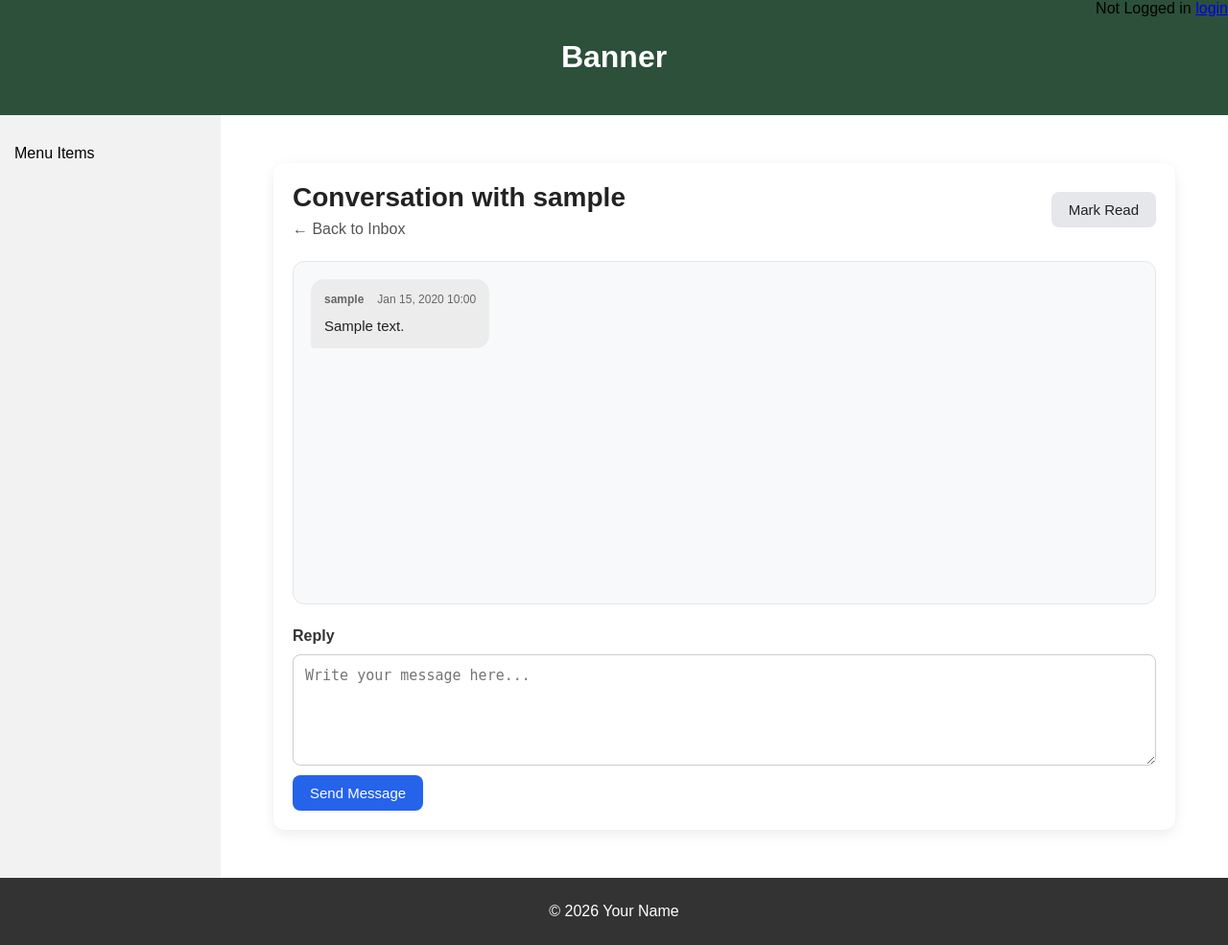
After one commit to ThanhHoang15/BookExPython, a Django app: template bookEx/templates/bookMng/thread.html in a window 1280 px wide. The commit adds this page. Shown: the whole page at 96% size. Run offline with Django 3.2, Linux system fonts and the light colour scheme; the template is opened without the code that fills it: most values are stand-ins (such as "Sample title", 1, 10 or a date in 2020).

Commit message:
message box

```diff
--- /dev/null
+++ b/bookEx/static/message_box.css
@@ -0,0 +1,212 @@
+.message-box-container {
+    max-width: 900px;
+    margin: 30px auto;
+    padding: 20px;
+    background: #ffffff;
+    border-radius: 12px;
+    box-shadow: 0 4px 14px rgba(0, 0, 0, 0.08);
+}
+
+.message-box-header {
+    display: flex;
+    justify-content: space-between;
+    align-items: center;
+    gap: 16px;
+    margin-bottom: 24px;
+    flex-wrap: wrap;
+}
+
+.message-box-header h1 {
+    margin: 0;
+    font-size: 28px;
+    color: #222;
+}
+
+.back-link {
+    display: inline-block;
+    margin-top: 8px;
+    text-decoration: none;
+    color: #555;
+}
+
+.thread-list {
+    display: grid;
+    gap: 16px;
+}
+
+.thread-card {
+    display: block;
+    text-decoration: none;
+    color: inherit;
+    padding: 16px;
+    border: 1px solid #e5e5e5;
+    border-radius: 10px;
+    background: #fafafa;
+    transition: transform 0.15s ease, box-shadow 0.15s ease;
+}
+
+.thread-card:hover {
+    transform: translateY(-2px);
+    box-shadow: 0 6px 18px rgba(0, 0, 0, 0.08);
+}
+
+.thread-card-top {
+    display: flex;
+    justify-content: space-between;
+    align-items: center;
+    gap: 12px;
+    margin-bottom: 10px;
+}
+
+.thread-username {
+    font-weight: 700;
+    font-size: 18px;
+}
+
+.thread-time {
+    color: #777;
+    font-size: 14px;
+}
+
+.thread-card-body p {
+    margin: 0;
+    color: #444;
+}
+
+.thread-unread-badge {
+    display: inline-block;
+    margin-top: 12px;
+    padding: 6px 10px;
+    border-radius: 999px;
+    background: #d7263d;
+    color: #fff;
+    font-size: 13px;
+    font-weight: 600;
+}
+
+.message-thread-panel {
+    display: flex;
+    flex-direction: column;
+    gap: 14px;
+    padding: 18px;
+    min-height: 320px;
+    border: 1px solid #e5e5e5;
+    border-radius: 12px;
+    background: #f8f9fb;
+    margin-bottom: 24px;
+}
+
+.message-bubble {
+    max-width: 75%;
+    padding: 12px 14px;
+    border-radius: 14px;
+    line-height: 1.5;
+}
+
+.message-bubble.sent {
+    align-self: flex-end;
+    background: #dbeafe;
+    border-bottom-right-radius: 4px;
+}
+
+.message-bubble.received {
+    align-self: flex-start;
+    background: #ececec;
+    border-bottom-left-radius: 4px;
+}
+
+.message-meta {
+    display: flex;
+    justify-content: space-between;
+    gap: 14px;
+    margin-bottom: 8px;
+    font-size: 12px;
+    color: #666;
+}
+
+.message-author {
+    font-weight: 700;
+}
+
+.message-text {
+    font-size: 15px;
+    color: #222;
+    white-space: pre-wrap;
+    word-break: break-word;
+}
+
+.message-compose-form {
+    display: flex;
+    flex-direction: column;
+    gap: 10px;
+}
+
+.message-compose-form label {
+    font-weight: 600;
+    color: #333;
+}
+
+.message-compose-form textarea,
+.message-compose-form select {
+    width: 100%;
+    padding: 12px;
+    border: 1px solid #ccc;
+    border-radius: 8px;
+    font-size: 15px;
+    box-sizing: border-box;
+}
+
+.btn-primary,
+.btn-secondary {
+    display: inline-block;
+    width: fit-content;
+    padding: 10px 18px;
+    border: none;
+    border-radius: 8px;
+    cursor: pointer;
+    font-size: 15px;
+    text-decoration: none;
+}
+
+.btn-primary {
+    background: #2563eb;
+    color: white;
+}
+
+.btn-primary:hover {
+    background: #1d4ed8;
+}
+
+.btn-secondary {
+    background: #e5e7eb;
+    color: #222;
+}
+
+.btn-secondary:hover {
+    background: #d1d5db;
+}
+
+.empty-state {
+    padding: 32px;
+    text-align: center;
+    border: 1px dashed #ccc;
+    border-radius: 12px;
+    background: #fafafa;
+}
+
+.compose-page-form {
+    max-width: 700px;
+}
+
+@media (max-width: 768px) {
+    .message-bubble {
+        max-width: 92%;
+    }
+
+    .thread-card-top,
+    .message-meta,
+    .message-box-header {
+        flex-direction: column;
+        align-items: flex-start;
+    }
+}
--- a/bookEx/templates/base.html
+++ b/bookEx/templates/base.html
@@ -8,6 +8,7 @@
     <title>Layout Example</title>
     <link rel="stylesheet" href="../static/main.css">
     <link rel="stylesheet" href="{% static 'table_format.css' %}" type="text/css" />
+     <link rel="stylesheet" href="{% static 'message_box.css' %}">
 </head>
 <body>
     <span style="float: right;">
--- /dev/null
+++ b/bookEx/templates/bookMng/thread.html
@@ -0,0 +1,45 @@
+{% extends "base.html" %}
+{% load static %}
+
+{% block extra_css %}
+<link rel="stylesheet" href="{% static 'messages/message_box.css' %}">
+{% endblock %}
+
+{% block content %}
+<div class="message-box-container">
+    <div class="message-box-header">
+        <div>
+            <h1>Conversation with {{ other_user.username }}</h1>
+            <a class="back-link" href="{% url 'inbox' %}">← Back to Inbox</a>
+        </div>
+
+        <form method="post" action="{% url 'mark_thread_read' thread.id %}">
+            {% csrf_token %}
+            <button class="btn-secondary" type="submit">Mark Read</button>
+        </form>
+    </div>
+
+    <div class="message-thread-panel">
+        {% for msg in thread_messages %}
+            <div class="message-bubble {% if msg.sender == request.user %}sent{% else %}received{% endif %}">
+                <div class="message-meta">
+                    <span class="message-author">{{ msg.sender.username }}</span>
+                    <span class="message-date">{{ msg.created_at|date:"M d, Y H:i" }}</span>
+                </div>
+                <div class="message-text">{{ msg.body|linebreaksbr }}</div>
+            </div>
+        {% empty %}
+            <div class="empty-state">
+                <p>No messages in this conversation yet.</p>
+            </div>
+        {% endfor %}
+    </div>
+
+    <form method="post" class="message-compose-form">
+        {% csrf_token %}
+        <label for="id_body">Reply</label>
+        <textarea id="id_body" name="body" rows="5" placeholder="Write your message here..."></textarea>
+        <button class="btn-primary" type="submit">Send Message</button>
+    </form>
+</div>
+{% endblock %}
--- a/bookMng/urls.py
+++ b/bookMng/urls.py
@@ -8,4 +8,9 @@ urlpatterns = [
     path('book_detail/<int:book_id>', views.book_detail, name='book_detail'),
     path('mybooks', views.mybooks, name='mybooks'),
     path('book_delete/<int:book_id>', views.book_delete, name='book_delete'),
+    path("inbox/", views.inbox, name="inbox"),
+    path("compose/", views.compose_message, name="compose_message"),
+    path("thread/<int:thread_id>/", views.thread_detail, name="thread_detail"),
+    path("thread/<int:thread_id>/mark-read/", views.mark_thread_read, name="mark_thread_read")
+
 ]
```
Also changed, not shown: bookEx/templates/bookMng/compose.html (added, +36 -0 lines), bookEx/templates/bookMng/inbox.html (added, +55 -0 lines), bookMng/admin.py (+13 -0 lines), bookMng/models.py (+102 -0 lines), bookMng/views.py (+164 -0 lines), bookMng/migrations/0003_messagethread_privatemessage_and_more.py (added), db.sqlite3.
